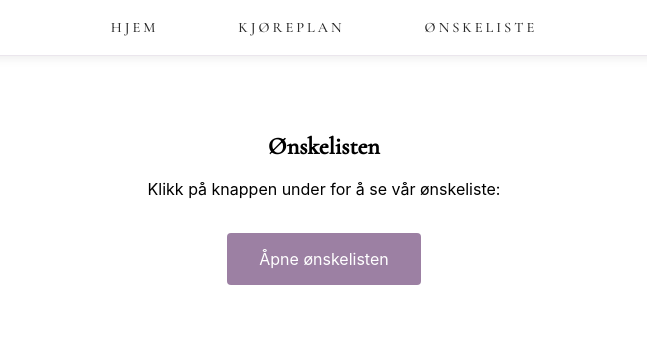
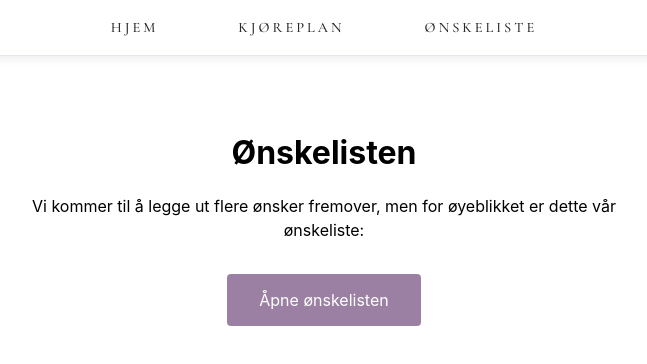
Before and after one commit to chrengen44/wedding-norway, a React (Create React App) app: page / in a window 1280 px wide. Both pictures are taken after a click on the item "ØNSKELISTE". Shown: the top 364 px of the page, without its empty margins (316-963 px from the left). Built offline with nearby package versions, Linux system fonts and the light colour scheme; a web font is replaced by a local one.

Commit message:
Update Wishlist page: change heading to h1 and revise description for clarity and engagement.

```diff
--- a/src/pages/Wishlist.tsx
+++ b/src/pages/Wishlist.tsx
@@ -8,8 +8,8 @@ export function Wishlist() {
       <Navigation />
       <div className="wishlist-container">
         <div className="wishlist-fallback">
-          <h2>Ønskelisten</h2>
-          <p>Klikk på knappen under for å se vår ønskeliste:</p>
+          <h1>Ønskelisten</h1>
+          <p>Vi kommer til å legge ut flere ønsker fremover, men for øyeblikket er dette vår ønskeliste:</p>
           <a
             href="https://www.onskelister.no/liste?id=CacHQ4co7AXX5K9AsmXs"
             target="_blank"
```
